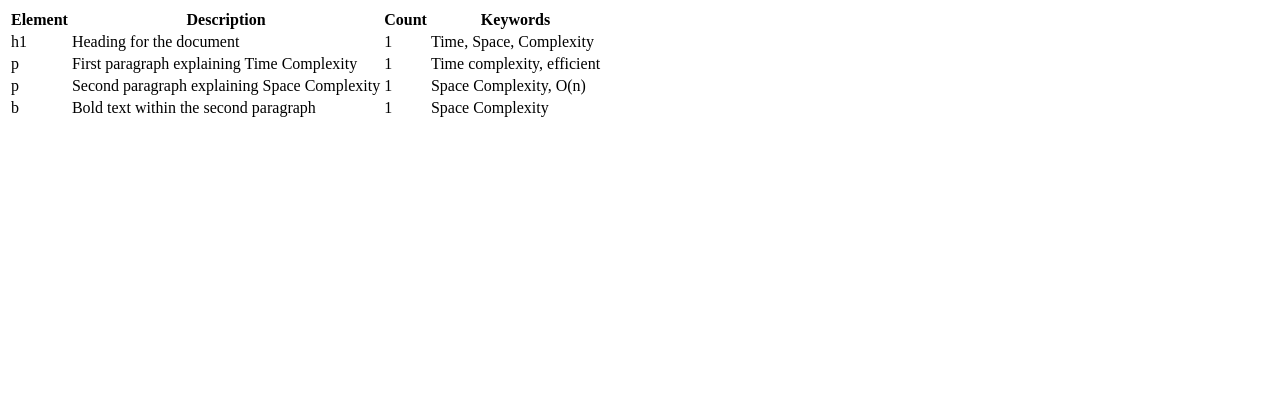
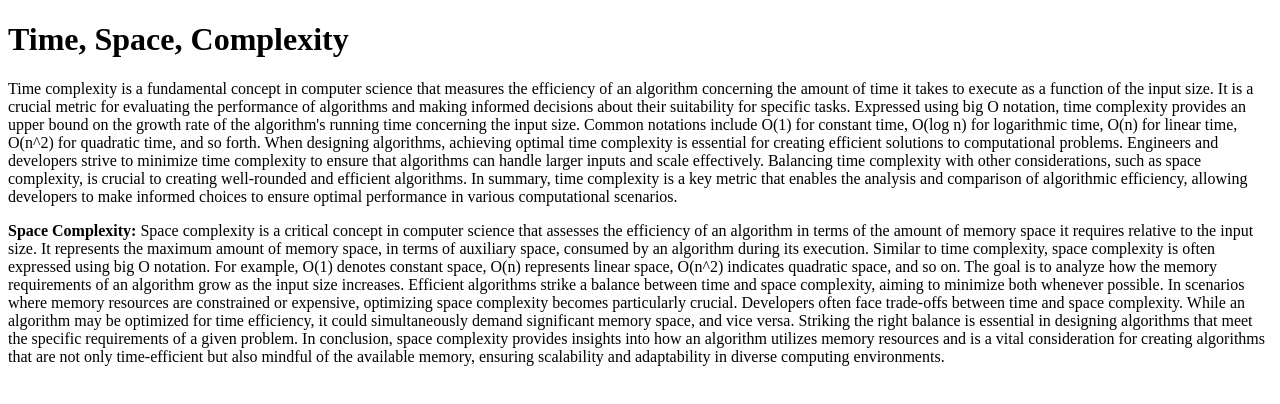
Before and after one commit to acciojob/time-and-space-complexity-krishnababu-bandapalli, a website: page main.html in a window 1280 px wide. Drawn offline with Linux system fonts and the light colour scheme.

Commit message:
created a submission

```diff
--- a/main.html
+++ b/main.html
@@ -8,38 +8,25 @@
 
 <body>
 	<!-- the entire body must be written by student -->
-	<table>
-		<tr>
-			<th>Element</th>
-			<th>Description</th>
-			<th>Count</th>
-			<th>Keywords</th>
-		</tr>
-		<tr>
-			<td>h1</td>
-			<td>Heading for the document</td>
-			<td>1</td>
-			<td>Time, Space, Complexity</td>
-		</tr>
-		<tr>
-			<td>p</td>
-			<td>First paragraph explaining Time Complexity</td>
-			<td>1</td>
-			<td>Time complexity, efficient</td>
-		</tr>
-		<tr>
-			<td>p</td>
-			<td>Second paragraph explaining Space Complexity</td>
-			<td>1</td>
-			<td>Space Complexity, O(n)</td>
-		</tr>
-		<tr>
-			<td>b</td>
-			<td>Bold text within the second paragraph</td>
-			<td>1</td>
-			<td>Space Complexity</td>
-		</tr>
-	</table>
+	<h1>Time, Space, Complexity</h1>
+	<p>Time complexity is a fundamental concept in computer science that measures the efficiency of an algorithm concerning the amount of time it takes to execute as a function of the input size. It is a crucial metric for evaluating the performance of algorithms and making informed decisions about their suitability for specific tasks.
+
+Expressed using big O notation, time complexity provides an upper bound on the growth rate of the algorithm's running time concerning the input size. Common notations include O(1) for constant time, O(log n) for logarithmic time, O(n) for linear time, O(n^2) for quadratic time, and so forth.
+
+When designing algorithms, achieving optimal time complexity is essential for creating efficient solutions to computational problems. Engineers and developers strive to minimize time complexity to ensure that algorithms can handle larger inputs and scale effectively. Balancing time complexity with other considerations, such as space complexity, is crucial to creating well-rounded and efficient algorithms.
+
+In summary, time complexity is a key metric that enables the analysis and comparison of algorithmic efficiency, allowing developers to make informed choices to ensure optimal performance in various computational scenarios.</p>
+	<p><b>Space Complexity:</b>
+
+Space complexity is a critical concept in computer science that assesses the efficiency of an algorithm in terms of the amount of memory space it requires relative to the input size. It represents the maximum amount of memory space, in terms of auxiliary space, consumed by an algorithm during its execution.
+
+Similar to time complexity, space complexity is often expressed using big O notation. For example, O(1) denotes constant space, O(n) represents linear space, O(n^2) indicates quadratic space, and so on. The goal is to analyze how the memory requirements of an algorithm grow as the input size increases.
+
+Efficient algorithms strike a balance between time and space complexity, aiming to minimize both whenever possible. In scenarios where memory resources are constrained or expensive, optimizing space complexity becomes particularly crucial.
+
+Developers often face trade-offs between time and space complexity. While an algorithm may be optimized for time efficiency, it could simultaneously demand significant memory space, and vice versa. Striking the right balance is essential in designing algorithms that meet the specific requirements of a given problem.
+
+In conclusion, space complexity provides insights into how an algorithm utilizes memory resources and is a vital consideration for creating algorithms that are not only time-efficient but also mindful of the available memory, ensuring scalability and adaptability in diverse computing environments.</p>
     <script type="text/javascript" src="./script.js">
 </script>
 
```
